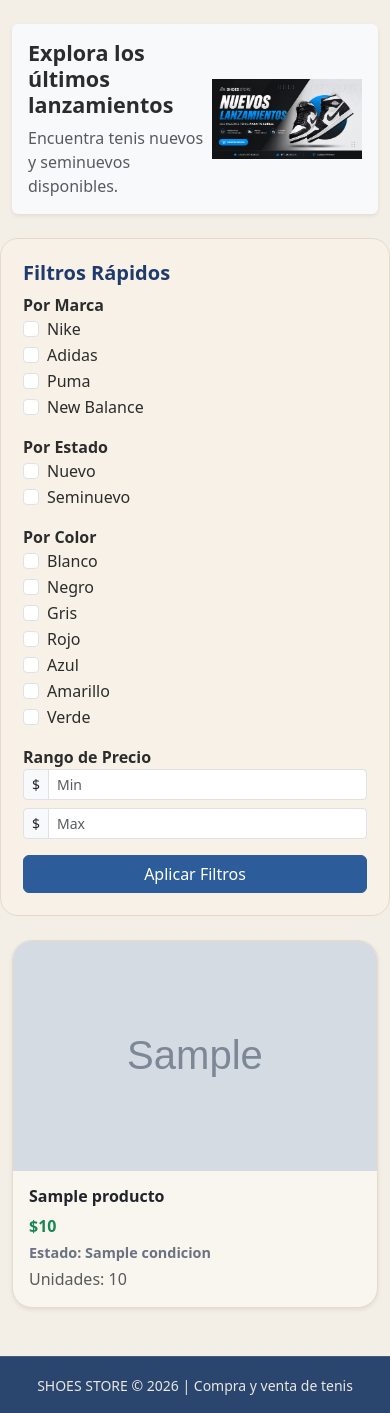
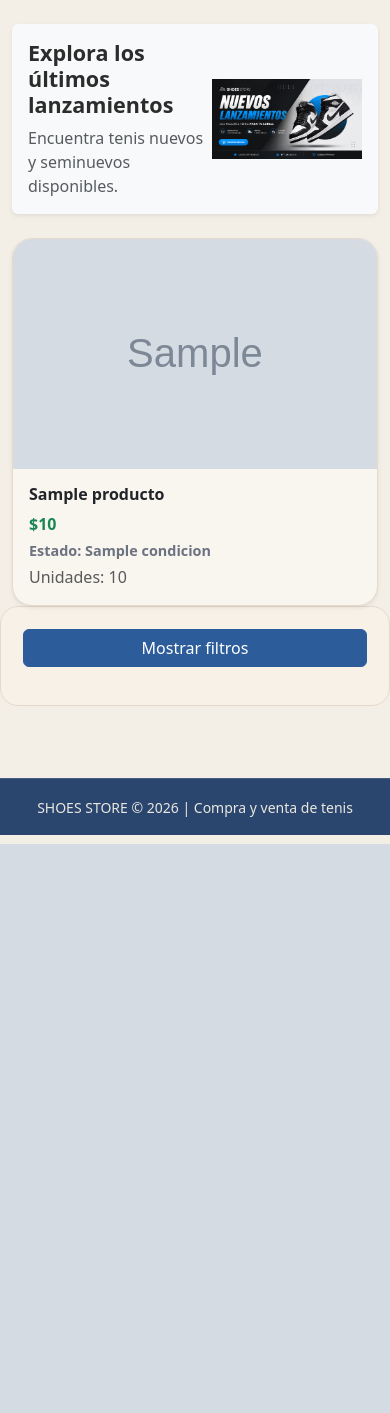
Before and after one commit to RamonRenteria1/Reventa-Tenis-Proyecto, a Flask app: template templates/tienda.html in a window 390 px wide. After the commit the page ends 844 px from the top, so only its background shows below. Run offline with Flask 3, Linux system fonts and the light colour scheme; the template is opened without the code that fills it: most values are stand-ins (such as "Sample title", 1, 10 or a date in 2020); grey boxes marked "Sample" are stand-in pictures.

Commit message:
responsive

```diff
--- a/templates/tienda.html
+++ b/templates/tienda.html
@@ -17,8 +17,24 @@
 
 <div class="row">
 
-    <div class="col-md-3 mb-4 filter-panel">
-        <h5 class="fw-bold">Filtros Rápidos</h5>
+    <!-- FILTROS -->
+    <div class="col-md-3 mb-4 filter-panel order-2 order-md-1">
+
+        <button class="btn btn-filter w-100 mb-3 d-md-none"
+                type="button"
+                data-bs-toggle="collapse"
+                data-bs-target="#filtrosMovil"
+                aria-expanded="false"
+                aria-controls="filtrosMovil">
+            Mostrar filtros
+        </button>
+
+        <div class="collapse d-md-block" id="filtrosMovil">
+
+            <div class="card shadow-sm border-0">
+                <div class="card-body">
+
+                    <h5 class="fw-bold mb-3">Filtros Rápidos</h5>
 
                     <form method="GET" action="{{ url_for('tienda_T') }}">
 
@@ -88,20 +123,37 @@
                             Aplicar Filtros
                         </button>
 
+                        <a href="{{ url_for('tienda_T') }}"
+                           class="btn btn-outline-secondary w-100 mt-2">
+                            Limpiar filtros
+                        </a>
+
                     </form>
+
+                </div>
             </div>
 
-    <div class="col-md-9">
+        </div>
+    </div>
+
+    <!-- PRODUCTOS -->
+    <div class="col-md-9 order-1 order-md-2">
         <div class="row g-3">
 
             {% for producto in productos %}
 
-            <div class="col-md-4">
+            <div class="col-12 col-sm-6 col-md-4">
 
-                <div class="card card-product shadow-sm h-100" data-bs-toggle="modal"
+                <div class="card card-product shadow-sm h-100"
+                     data-bs-toggle="modal"
                      data-bs-target="#modalProducto{{ producto._id }}">
 
-                    <img src="{{ producto.imagen }}" class="card-img-top" height="230" alt="{{ producto.nombre }}">
+                    <img src="{{ producto.imagen }}"
+                         class="card-img-top"
+                         height="230"
+                         alt="{{ producto.nombre }}"
+                         style="object-fit: cover;"
+                         onerror="this.src='https://placehold.co/600x400/png?text=Sin+imagen';">
 
                     <div class="card-body">
 
@@ -140,28 +192,10 @@
                                 {{ producto.nombre }}
                             </h5>
 
-                            <button type="button" class="btn-close btn-close-white" data-bs-dismiss="modal">
+                            <button type="button"
+                                    class="btn-close"
+                                    data-bs-dismiss="modal">
                             </button>
-                            {% if session.get('usuario_id') == producto.id_vendedor %}
-
-                            <div class="mt-3">
-                                <a href="{{ url_for('editar_producto', producto_id=producto._id) }}"
-                                    class="btn btn-warning w-100 rounded-pill fw-bold">
-                                    Editar publicación
-                                </a>
-                                <form method="POST"
-                                    action="{{ url_for('eliminar_producto', producto_id=producto._id) }}" class="mt-2"
-                                    onsubmit="return confirm('¿Seguro que quieres eliminar esta publicación?');">
-
-                                    <button type="submit" class="btn btn-danger w-100 rounded-pill fw-bold">
-                                        Eliminar publicación
-                                    </button>
-
-                                </form>
-
-                            </div>
-
-                            {% endif %}
 
                         </div>
 
```
Also changed, not shown: other parts of templates/tienda.html (+95 -22 lines), templates/registro.html (+36 -36 lines). Lines whose indentation alone changed are shown as unchanged.
